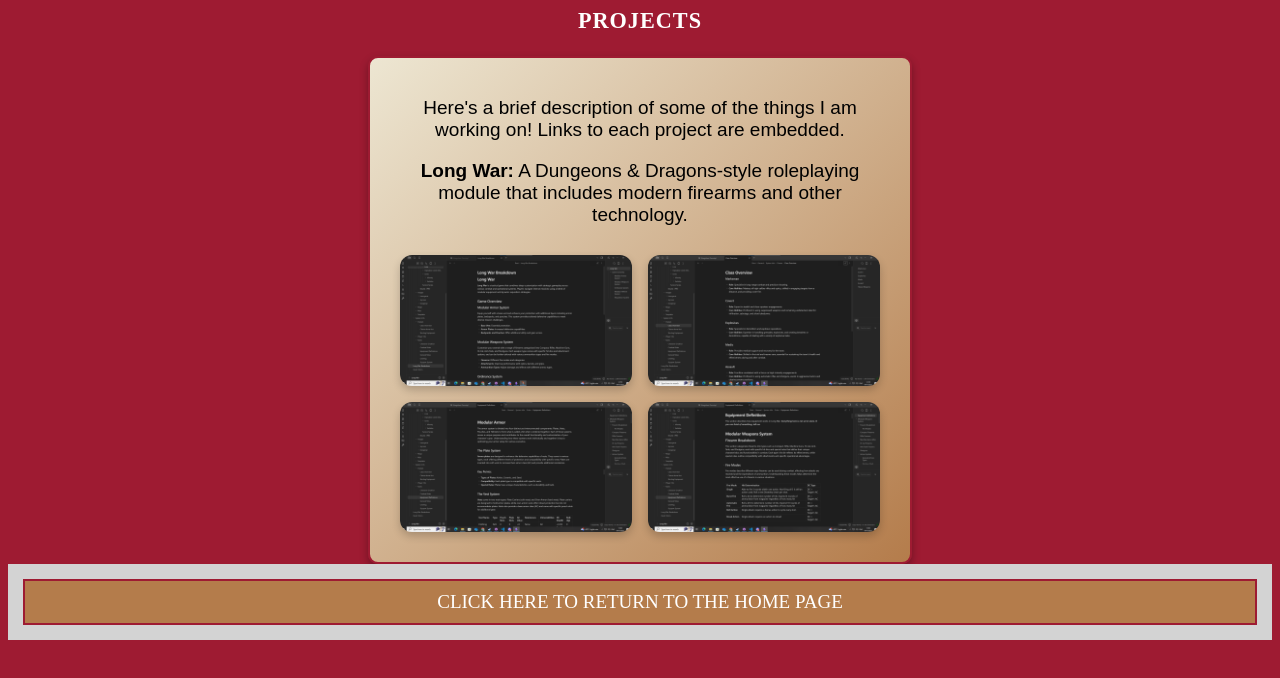
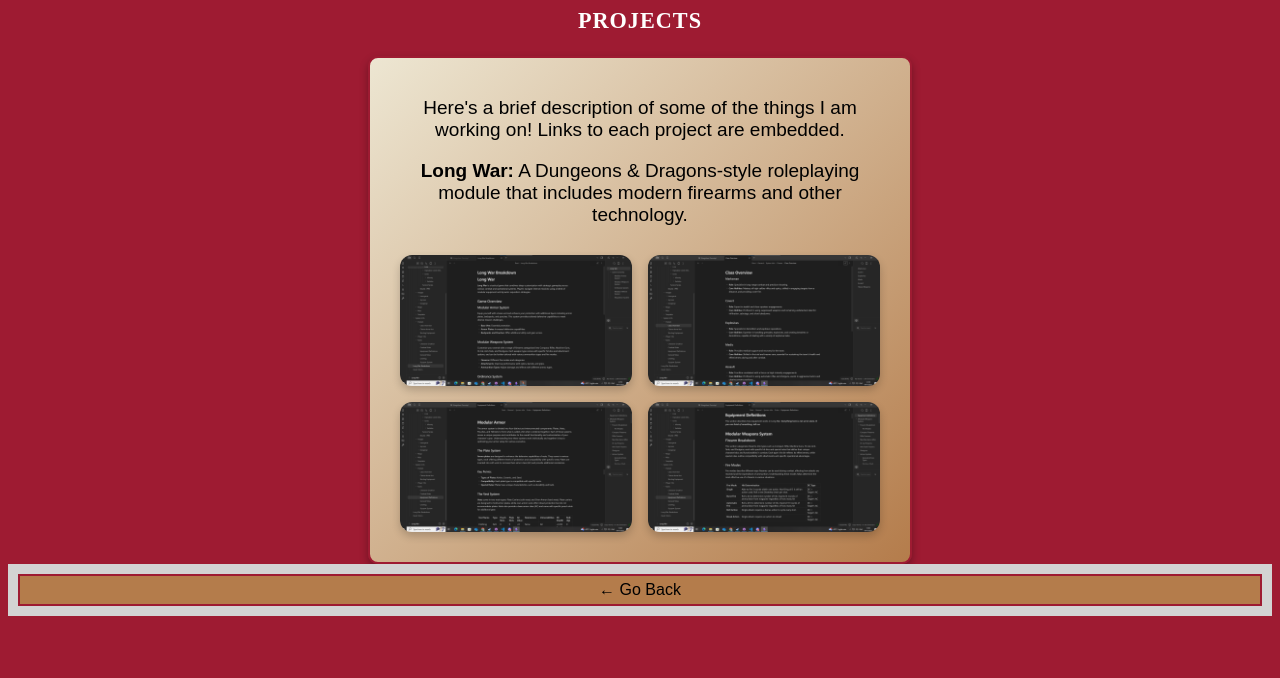
Before and after one commit to Mordraga/mordraga.github.io, a plain HTML site: page Projects/index.html in a window 1280 px wide. Drawn offline with Linux system fonts and the light colour scheme.

Commit message:
Update index.html

```diff
--- a/Projects/index.html
+++ b/Projects/index.html
@@ -27,7 +27,7 @@
     </div>
   </section>
 <nav class="TabButtons">
-        <a href="/index.html">Click Here to Return to the home page</a>
+    <button onclick="history.back()">← Go Back</button>
 </nav>
 
 </body>
```
